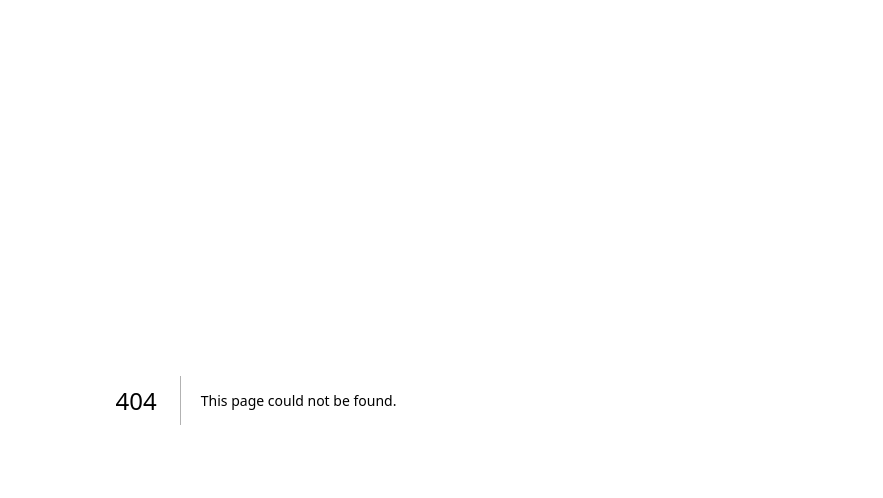
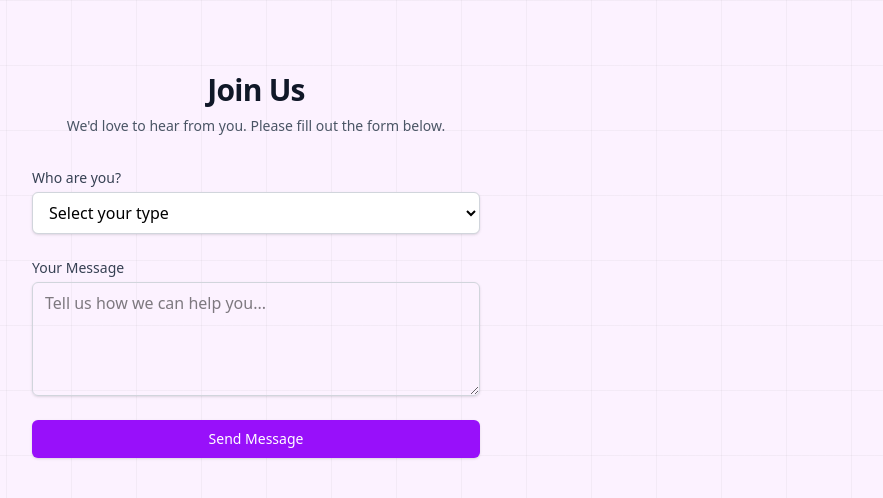
Before and after one commit to Othocs/UtopiaWebsite, a Next.js app: page /joinuspage in a window 1280 px wide. Before the commit this address had no page. Shown: the top 498 px of the page, without its empty margins (384-1267 px from the left). Built offline with nearby package versions, Linux system fonts and the light colour scheme.

Commit message:
feat: updated join us buttons to redirect to a join us page

```diff
--- a/app/Components/herotwo.tsx
+++ b/app/Components/herotwo.tsx
@@ -1,10 +1,12 @@
 import React from "react";
 import Image from "next/image";
 import { Fade } from "react-awesome-reveal";
+import JoinButton from "./widgets/joinButton";
 const Herotwo = () => {
   return (
-    <div className=" h-screen max-w-[80%] md:max-w-[80%] mx-auto flex flex-col md:gap-y-5 gap-y-10 text-[#380f43] justify-center items-center pb-15">
+    <div className=" h-screen max-w-[80%] md:max-w-[80%] mx-auto flex flex-col md:gap-y-3 gap-y-5 text-[#380f43] justify-center items-center pb-15">
       <div className="flex md:gap-x-15  mx-auto w-full items-center justify-between">
+        {/* Bigger screens */}
         <div className="hidden md:block">
           <Fade direction="left" triggerOnce>
             <div className="flex flex-col gap-5 text-center md:text-left">
@@ -19,6 +21,7 @@ const Herotwo = () => {
           </Fade>
         </div>
 
+        {/* Smaller screens */}
         <div className="block md:hidden">
           <Fade triggerOnce>
             <div className="flex flex-col gap-5 text-center md:text-left">
@@ -45,9 +48,7 @@ const Herotwo = () => {
       </div>
       <div className="block">
         <Fade delay={1000} duration={1200} triggerOnce>
-          <button className="px-8 py-3 border border-[#380f43] hover:bg-[#380f43] hover:text-white transition-all">
-            Join Us
-          </button>
+          <JoinButton />
         </Fade>
       </div>
     </div>
--- a/app/Components/navbar.tsx
+++ b/app/Components/navbar.tsx
@@ -1,5 +1,6 @@
 import React from "react";
 import Image from "next/image";
+import JoinButton from "./widgets/joinButton";
 
 const Navbar = () => {
   return (
@@ -26,9 +27,7 @@ const Navbar = () => {
         </div>
 
         <div>
-          <button className="bg-[#b35fd6] hover:bg-[#963fb6] text-white px-4 py-2 rounded-full whitespace-nowrap min-w-fit">
-            Contact Us
-          </button>
+          <JoinButton />
         </div>
       </div>
     </header>
--- /dev/null
+++ b/app/Components/widgets/joinButton.tsx
@@ -0,0 +1,14 @@
+import Link from "next/link";
+import React from "react";
+
+const JoinButton = () => {
+  return (
+    <Link href={"/joinuspage"}>
+      <button className="px-8 py-3 border border-[#380f43] hover:bg-[#380f43] active:text-white transition-all active:bg-[#380f43] hover:text-white">
+        Join Us
+      </button>
+    </Link>
+  );
+};
+
+export default JoinButton;
--- /dev/null
+++ b/app/eventspage/page.tsx
@@ -0,0 +1,3 @@
+export default async function EventsPage() {
+  return <p>HELLO WORLD</p>;
+}
--- /dev/null
+++ b/app/joinuspage/page.tsx
@@ -0,0 +1,93 @@
+"use client";
+
+import { useState } from "react";
+
+export default function JoinUsPage() {
+  const [formData, setFormData] = useState({
+    type: "",
+    message: "",
+  });
+
+  const handleSubmit = (e: React.FormEvent) => {
+    e.preventDefault();
+    // Here you would typically send the data to your backend
+    console.log("Form submitted:", formData);
+  };
+
+  const handleChange = (
+    e: React.ChangeEvent<HTMLSelectElement | HTMLTextAreaElement>
+  ) => {
+    const { name, value } = e.target;
+    setFormData((prev) => ({
+      ...prev,
+      [name]: value,
+    }));
+  };
+
+  return (
+    <div className="min-h-screen py-12 px-4 sm:px-6 lg:px-8">
+      <div className="max-w-md mx-auto">
+        <div className="text-center">
+          <h2 className="mt-6 text-3xl font-bold tracking-tight text-gray-900">
+            Join Us
+          </h2>
+          <p className="mt-2 text-sm text-gray-600">
+            We&apos;d love to hear from you. Please fill out the form below.
+          </p>
+        </div>
+
+        <form onSubmit={handleSubmit} className="mt-8 space-y-6">
+          <div>
+            <label
+              htmlFor="type"
+              className="block text-sm font-medium text-gray-700"
+            >
+              Who are you?
+            </label>
+            <select
+              id="type"
+              name="type"
+              value={formData.type}
+              onChange={handleChange}
+              required
+              className="mt-1 block w-full rounded-md border border-gray-300 bg-white py-2 px-3 shadow-sm focus:border-purple-500 focus:outline-none focus:ring-purple-500"
+            >
+              <option value="">Select your type</option>
+              <option value="Company">Company</option>
+              <option value="Association">Association</option>
+              <option value="Personal">Personal</option>
+            </select>
+          </div>
+
+          <div>
+            <label
+              htmlFor="message"
+              className="block text-sm font-medium text-gray-700"
+            >
+              Your Message
+            </label>
+            <textarea
+              id="message"
+              name="message"
+              rows={4}
+              value={formData.message}
+              onChange={handleChange}
+              required
+              className="mt-1 block w-full rounded-md border border-gray-300 shadow-sm py-2 px-3 focus:border-purple-500 focus:outline-none focus:ring-purple-500"
+              placeholder="Tell us how we can help you..."
+            />
+          </div>
+
+          <div>
+            <button
+              type="submit"
+              className="w-full flex justify-center py-2 px-4 border border-transparent rounded-md shadow-sm text-sm font-medium text-white bg-purple-600 hover:bg-purple-700 focus:outline-none focus:ring-2 focus:ring-offset-2 focus:ring-purple-500 transition-colors duration-200"
+            >
+              Send Message
+            </button>
+          </div>
+        </form>
+      </div>
+    </div>
+  );
+}
```
